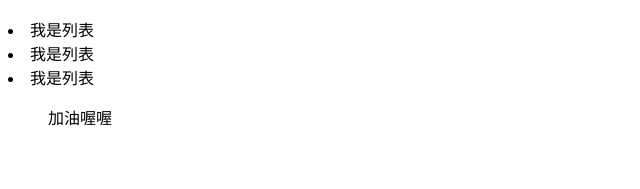
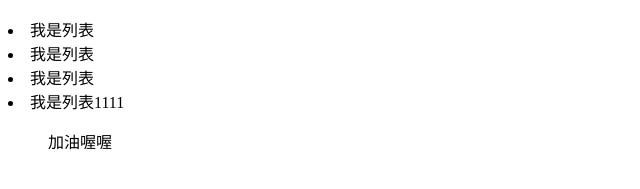
Before and after one commit to claraqi317/github_demo, a plain HTML site: page index.html in a window 1280 px wide. Shown: the part 119-308 px from the top of the page, without its empty margins (0-640 px from the left). Drawn offline with Linux system fonts and the light colour scheme.

Commit message:
修改了index

```diff
--- a/index.html
+++ b/index.html
@@ -12,6 +12,8 @@
     <li>我是列表</li>
     <li>我是列表</li>
     <li>我是列表</li>
+    <li>我是列表1111</li>
+
 
     <ol>加油喔喔</ol>
 </body>
```
